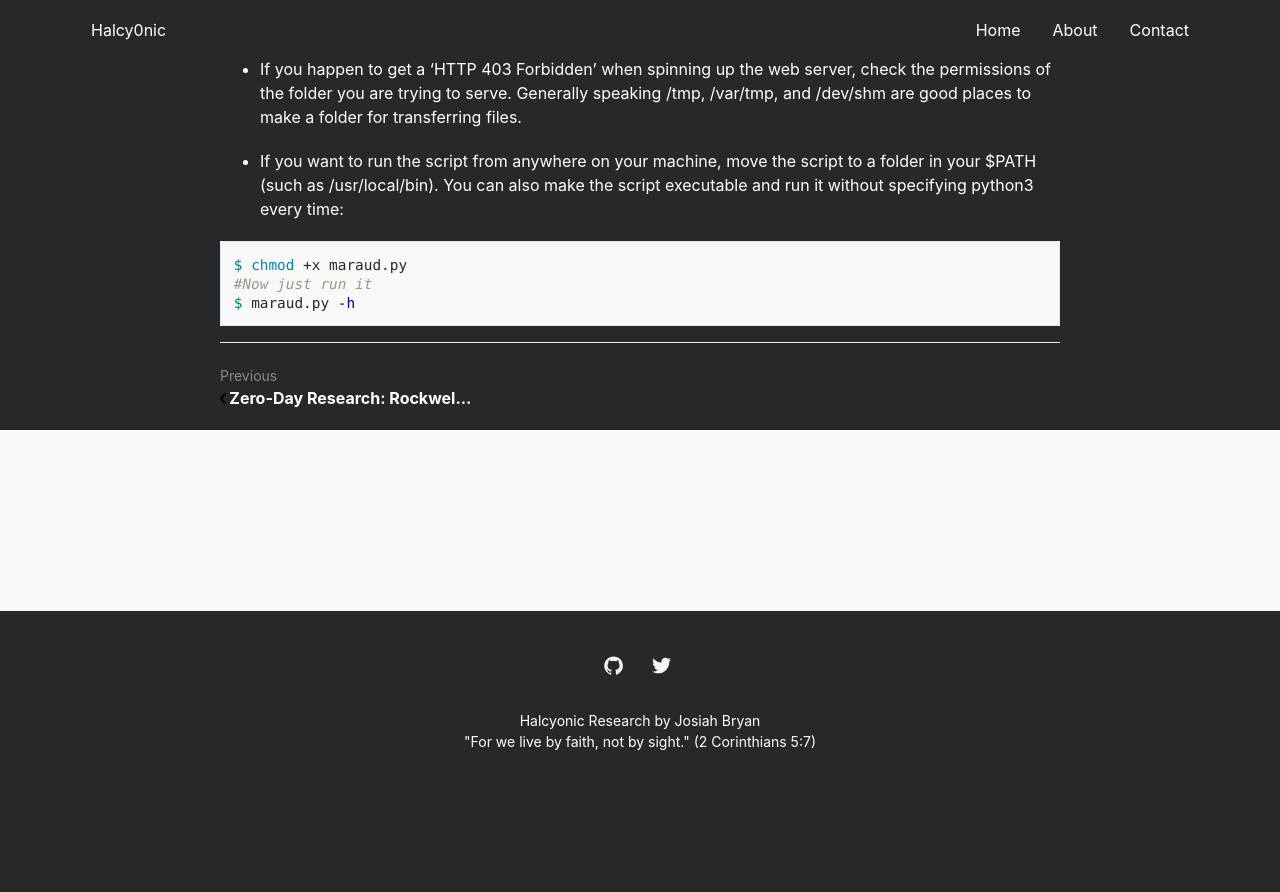
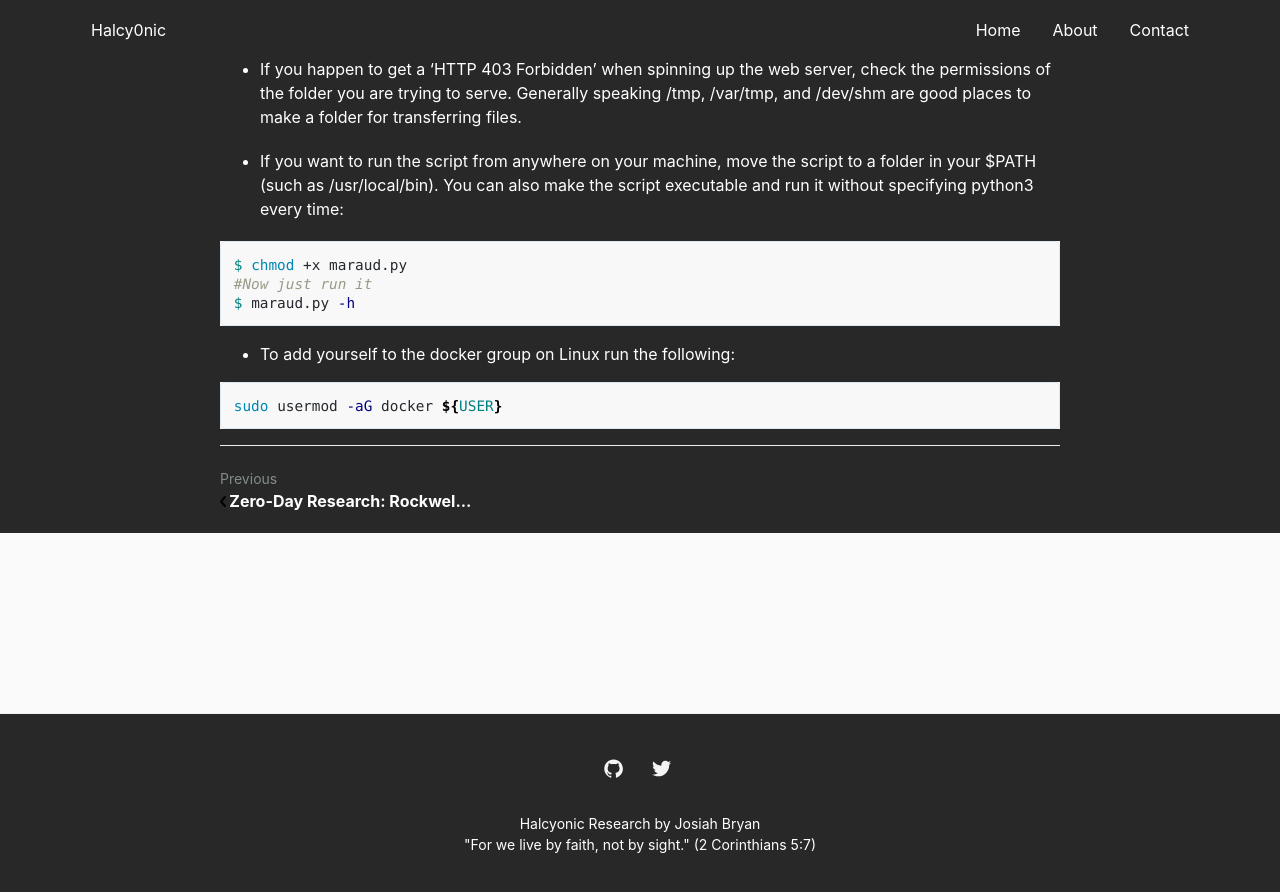
Before and after one commit to Halcy0nic/Halcy0nic.github.io, a Jekyll site: the page built from _posts/2019-08-02-maraud.md, in a window 1280 px wide and 900 px high, scrolled down 2670 px. Shown: the top 892 px of the window. Built offline with Jekyll 4.4.1, drawn with Linux system fonts in a browser that asks for light colours; comment, search, counter and statistics services are not loaded; before the commit the page ends 3467 px from its top, so only the background shows below that.

Commit message:
Updating Article

````diff
--- a/_posts/2019-08-02-maraud.md
+++ b/_posts/2019-08-02-maraud.md
@@ -87,3 +87,8 @@ $ chmod +x maraud.py
 #Now just run it
 $ maraud.py -h
 ```
+* To add yourself to the docker group on Linux run the following:
+
+``` bash
+sudo usermod -aG docker ${USER}
+```
````
